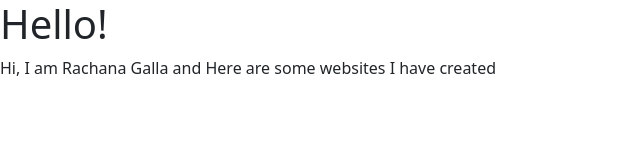
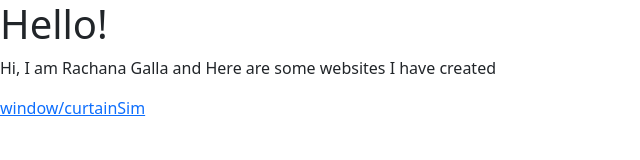
Before and after one commit to Surekhagalla1/RandomStuff.github.io, a plain HTML site: page index.html in a window 1280 px wide. Shown: the whole page, without its empty margins (0-640 px from the left). Drawn offline with nearby package versions, Linux system fonts and the light colour scheme.

Commit message:
Update index.html

```diff
--- a/index.html
+++ b/index.html
@@ -18,7 +18,7 @@
     <h1>Hello!</h1>
     <p>Hi, I am Rachana Galla and Here are some websites I have created</p>
     <a href="index5.html>Lorem</a>
-             <a href="
+             <a href="windowsim.github.io>window/curtainSim</a>
 
 
 
```
